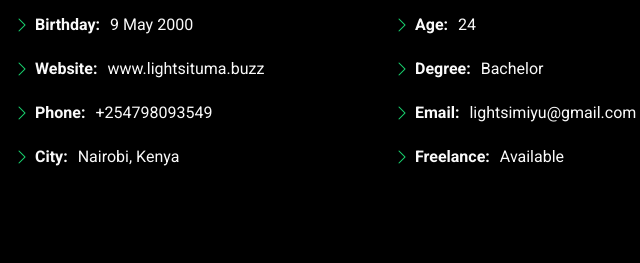
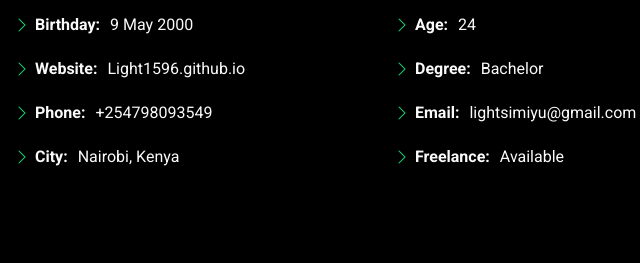
Before and after one commit to Light1596/Light1596.github.io, a plain HTML site: page about.html in a window 1280 px wide. Shown: the part 538-801 px from the top of the page, 448-1088 px from the left. Drawn offline with Linux system fonts and the light colour scheme.

Commit message:
modified about.html

```diff
--- a/about.html
+++ b/about.html
@@ -104,7 +104,7 @@
               <div class="col-lg-6">
                 <ul>
                   <li><i class="bi bi-chevron-right"></i> <strong>Birthday:</strong> <span>9 May 2000</span></li>
-                  <li><i class="bi bi-chevron-right"></i> <strong>Website:</strong> <span>www.lightsituma.buzz</span></li>
+                  <li><i class="bi bi-chevron-right"></i> <strong>Website:</strong> <span>Light1596.github.io</span></li>
                   <li><i class="bi bi-chevron-right"></i> <strong>Phone:</strong> <span>+254798093549</span></li>
                   <li><i class="bi bi-chevron-right"></i> <strong>City:</strong> <span>Nairobi, Kenya</span></li>
                 </ul>
```
